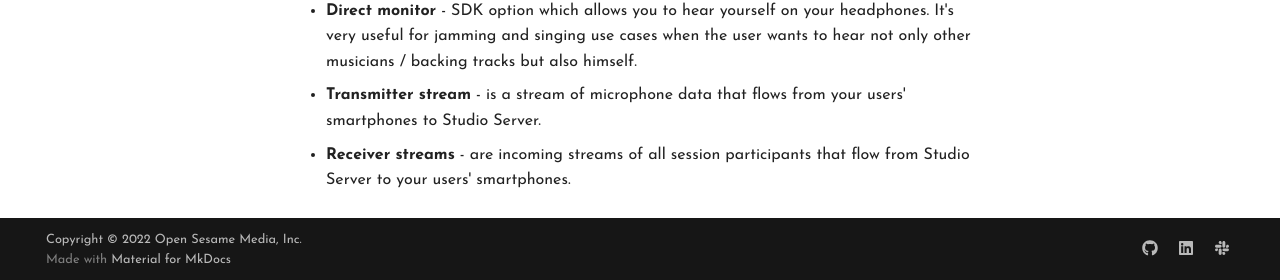
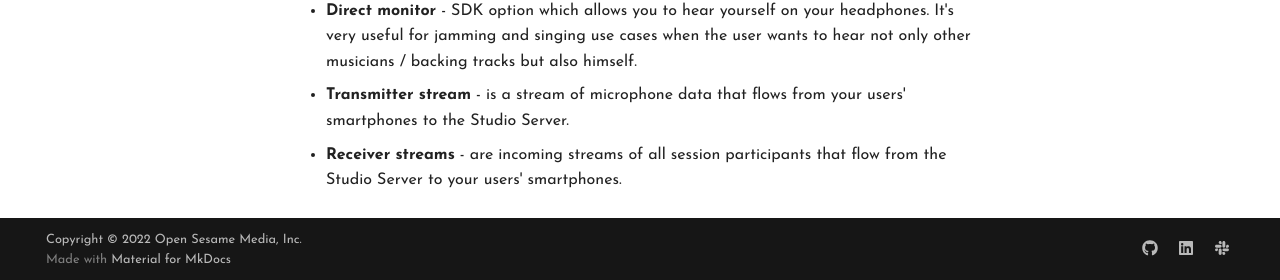
Before and after one commit to opensesamemedia/syncstage-docs, an MkDocs documentation site: the page built from docs/architecture-and-glossary.md, in a window 1280 px wide and 900 px high, scrolled down 1024 px. Shown: the part 617-897 px from the top of the window. Built offline with MkDocs 1.6.1 and Material for MkDocs 9.7.7, drawn with Linux system fonts in a browser that asks for light colours.

Commit message:
updated glossary

```diff
--- a/docs/architecture-and-glossary.md
+++ b/docs/architecture-and-glossary.md
@@ -22,5 +22,5 @@
 *  __Audio stream__ - is an audio sent between 2 users of your mobile app.
 *  __Internal microphone__ - microphone that is built into your user’s smartphone.
 *  __Direct monitor__ - SDK option which allows you to hear yourself on your headphones. It's very useful for jamming and singing use cases when the user wants to hear not only other musicians / backing tracks but also himself.
-*  __Transmitter stream__ - is a stream of microphone data that flows from your users' smartphones to Studio Server.
-*  __Receiver streams__ - are incoming streams of all session participants that flow from Studio Server to your users' smartphones.
+*  __Transmitter stream__ - is a stream of microphone data that flows from your users' smartphones to the Studio Server.
+*  __Receiver streams__ - are incoming streams of all session participants that flow from the Studio Server to your users' smartphones.
```
